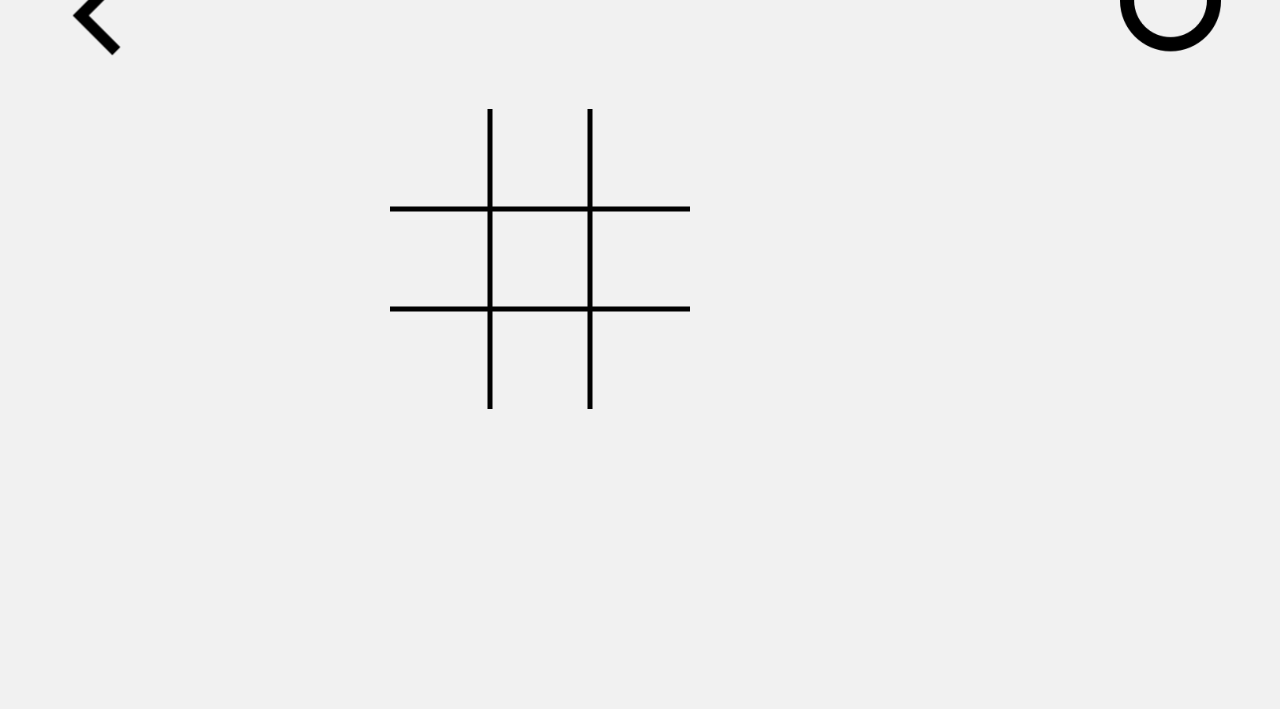
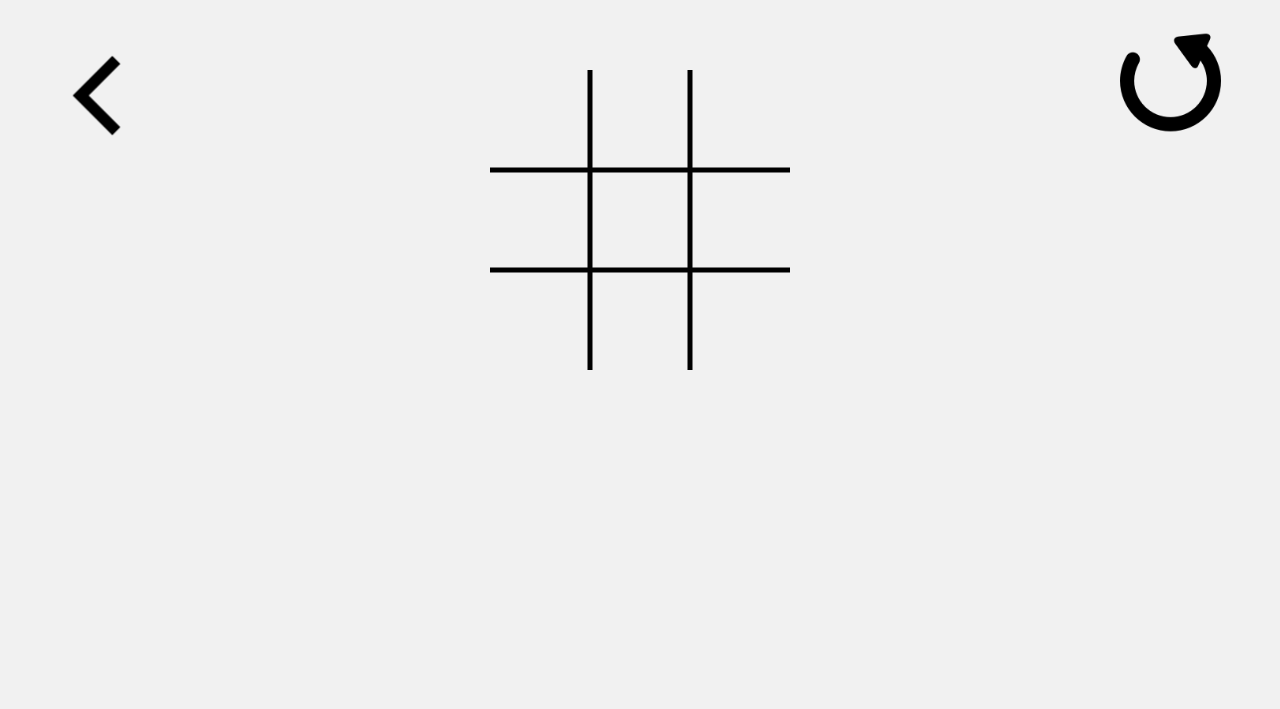
Before and after one commit to comradealain/hackthegrid, a plain HTML site: page game.html in a window 1280 px wide. Shown: the part 91-800 px from the top of the page. Drawn offline with Linux system fonts and the light colour scheme.

Commit message:
minor changes 2

```diff
--- a/game.css
+++ b/game.css
@@ -1,10 +1,7 @@
 #game {
-	position: absolute;
-	top: 50%;
-  left: 50%;
-  margin-top: -50px;
-  margin-left: -100px;
-  transform: translate(-50%, -50%);
+	margin-left:auto;
+	margin-right:auto;
+	padding:5%;
 }
 #game-msg {
         width: 300px;
@@ -15,7 +12,6 @@
     	margin-left: auto;
     	margin-right: auto;
     	display: block;
-
 }
 canvas {
     padding-left: 0;
--- a/game.html
+++ b/game.html
@@ -7,8 +7,9 @@
 </head>
 <body>
 	<div class="anim"></div>
-	<div style="width:10%;height:10%;float:left;margin:2%;"><a href="index.html"><img src="back.png" width="100%" alt="Back" title="Back"> </a></div>
-	<div style="width:10%;height:10%;float:right;margin:2%;"><a href="game.html"><img src="replay.png" width="80%" alt="Replay" title="Replay"></a></div>
+	<h1 style="text-align:center;">PLAY!!!</h1>
+	<div style="width:10%;height:10%;float:left;margin:2%;"><a href="index.html"><img src="back.jpg" width="100%" alt="Back" title="Back"> </a></div>
+	<div style="width:10%;height:10%;float:right;margin:2%;"><a href="game.html"><img src="replay.jpg" width="80%" alt="Replay" title="Replay"></a></div>
   <div id='game'>
     <canvas id='canvas' width='300' height='300'></canvas>
     <div id='game-msg'></div>
```
Also changed, not shown: index.html (+0 -3 lines), back.jpg (renamed from back.png), replay.jpg (renamed from replay.png).
